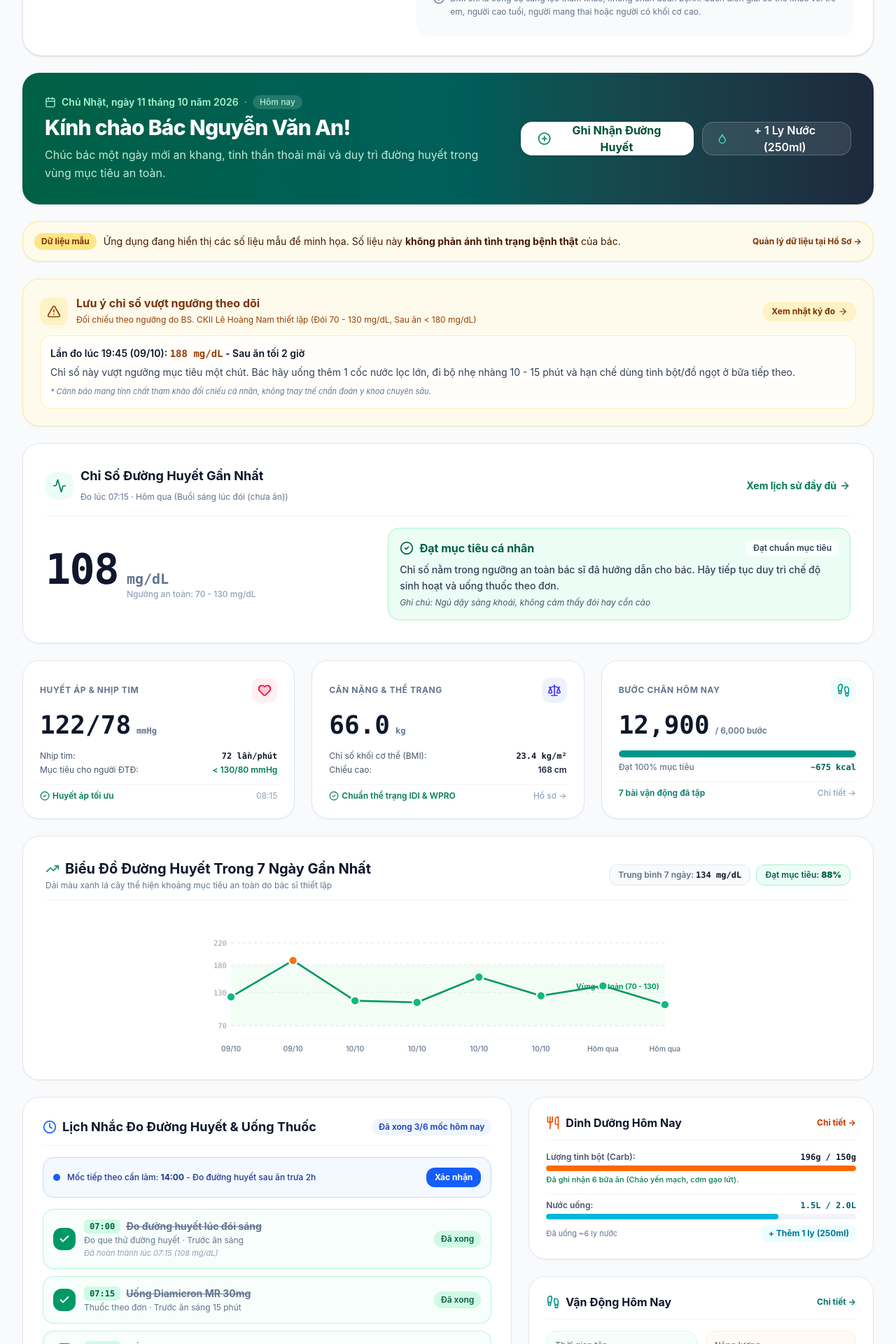
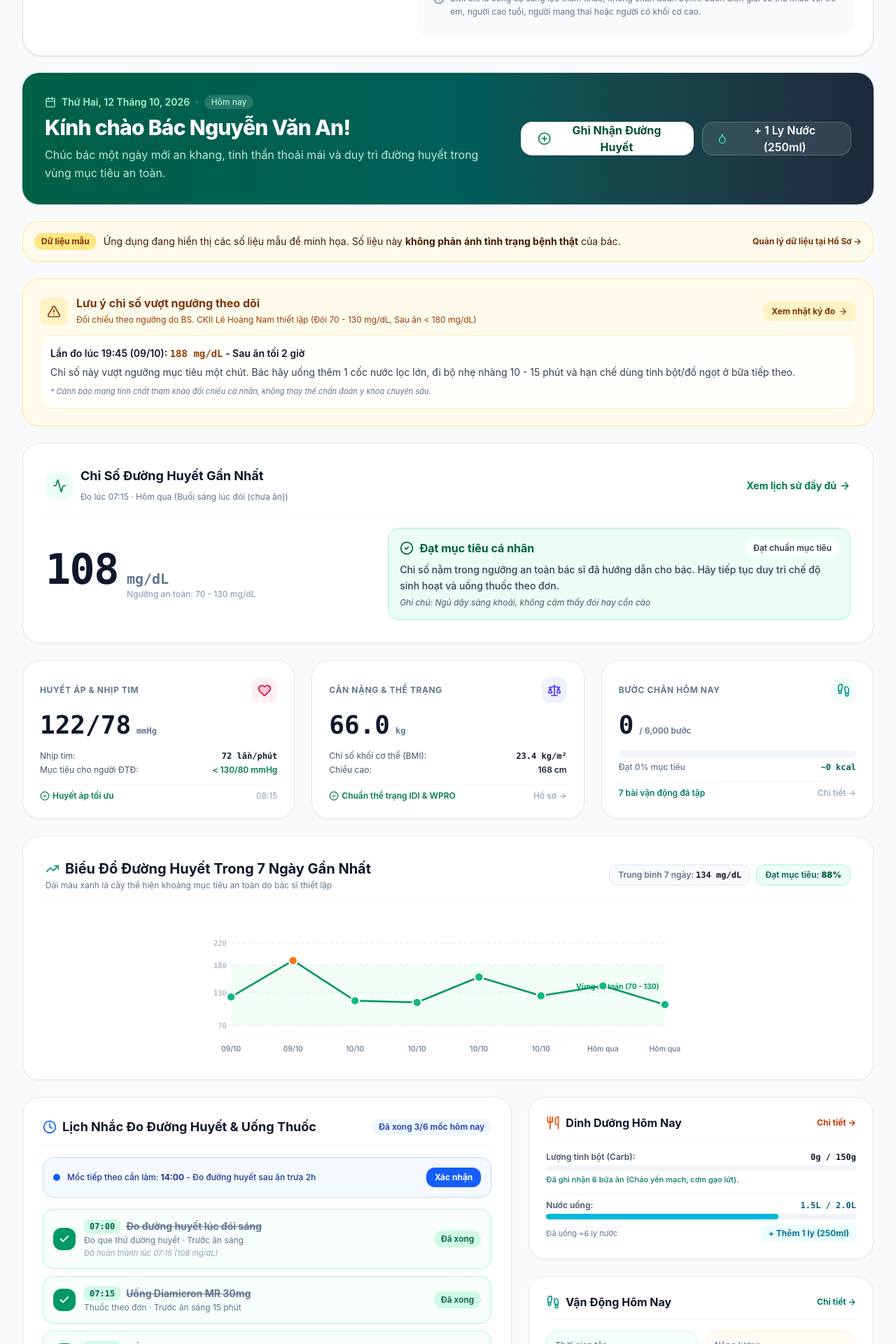
Before and after one commit to beneducation29-lgtm/Healthy, a React (Vite) app: page / in a window 1280 px wide. Shown: the part 960-2880 px from the top of the page at 70% size. Built offline with nearby package versions, Linux system fonts and the light colour scheme.

Commit message:
fix: calculate daily health totals from today's records

```diff
--- a/src/components/OverviewTab.tsx
+++ b/src/components/OverviewTab.tsx
@@ -131,14 +131,26 @@ export const OverviewTab: React.FC<OverviewTabProps> = ({
     ? Math.round((inRange7DaysCount / last7DaysRecords.length) * 100)
     : 100;
 
+  // Daily metrics must only include records from the user's current local calendar day.
+  const now = new Date();
+  const isToday = (timestamp: string) => {
+    const date = new Date(timestamp);
+    return !Number.isNaN(date.getTime()) &&
+      date.getFullYear() === now.getFullYear() &&
+      date.getMonth() === now.getMonth() &&
+      date.getDate() === now.getDate();
+  };
+  const todayActivities = activities.filter((activity) => isToday(activity.timestamp));
+  const todayMeals = meals.filter((meal) => isToday(meal.timestamp));
+
   // Steps & Activity metrics
-  const totalSteps = activities.reduce((acc, curr) => acc + (curr.steps || 0), 0);
+  const totalSteps = todayActivities.reduce((acc, curr) => acc + (curr.steps || 0), 0);
   const stepPercentage = Math.min(100, Math.round((totalSteps / profile.dailyStepGoal) * 100));
-  const totalCalories = activities.reduce((acc, curr) => acc + (curr.caloriesBurned || 0), 0);
-  const totalDurationMinutes = activities.reduce((acc, curr) => acc + curr.durationMinutes, 0);
+  const totalCalories = todayActivities.reduce((acc, curr) => acc + (curr.caloriesBurned || 0), 0);
+  const totalDurationMinutes = todayActivities.reduce((acc, curr) => acc + curr.durationMinutes, 0);
 
   // Nutrition metrics
-  const totalCarbsToday = meals.reduce((acc, curr) => acc + (curr.carbsGrams || 0), 0);
+  const totalCarbsToday = todayMeals.reduce((acc, curr) => acc + (curr.carbsGrams || 0), 0);
   const recommendedCarbsMax = 150;
   const waterPercentage = Math.min(100, Math.round((waterDrankMl / profile.dailyWaterGoalMl) * 100));
 
@@ -162,7 +174,7 @@ export const OverviewTab: React.FC<OverviewTabProps> = ({
           <div className="space-y-2">
             <div className="flex items-center gap-2 text-emerald-200 text-xs sm:text-sm font-semibold">
               <Calendar className="w-4 h-4" />
-              <span>Chủ Nhật, ngày 11 tháng 10 năm 2026</span>
+              <span className="capitalize">{now.toLocaleDateString('vi-VN', { weekday: 'long', day: 'numeric', month: 'long', year: 'numeric' })}</span>
               <span className="opacity-60">·</span>
               <span className="bg-white/15 px-2.5 py-0.5 rounded-full text-xs font-medium">Hôm nay</span>
             </div>
```
